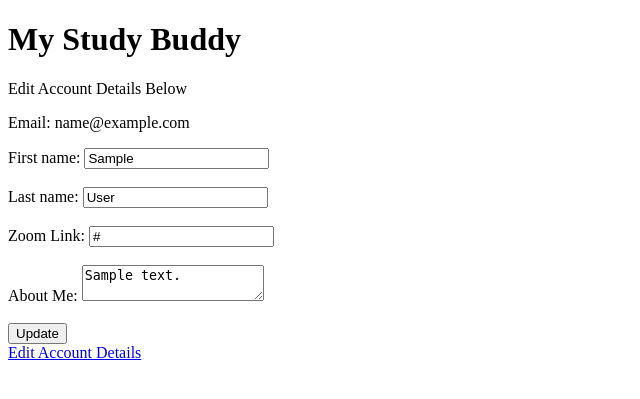
After one commit to gloriasun4/Study-Buddy-Website, a Django app: template studybuddy/templates/studybuddy/editAccount.html in a window 1280 px wide. The commit adds this page. Shown: the top 399 px of the page, without its empty margins (0-640 px from the left). Run offline with Django 4.2, Linux system fonts and the light colour scheme; the template is opened without the code that fills it: most values are stand-ins (such as "Sample title", 1, 10 or a date in 2020); some libraries are stand-ins or nearby versions.

Commit message:
added form to edit and update the account info stored in a persons model

```diff
--- a/studybuddy/templates/studybuddy/account.html
+++ b/studybuddy/templates/studybuddy/account.html
@@ -6,7 +6,7 @@
 <p>Email: {{Email}}</p>
 <p>First Name: {{FirstName}}</p>
 <p>Last Name: {{LastName}}</p>
-<p>Zoom Link: {{ZoomLink}}</p>
+<p>Zoom Link:  <a href="{{ZoomLink}}">{{ZoomLink}}</a> </p>
 <p>About Me: {{AboutMe}}</p>
 
   <a href="{% url 'studybuddy:editAccount' user.email%}">Edit Account Details</a>
--- /dev/null
+++ b/studybuddy/templates/studybuddy/editAccount.html
@@ -0,0 +1,27 @@
+
+<!DOCTYPE html>
+{% load socialaccount %}
+<html lang="en">
+<body>
+<h1>My Study Buddy</h1>
+<p>Edit Account Details Below</p>
+<p>Email: {{Email}}</p>
+<form action="{% url 'studybuddy:updateAccount' user.email%}" method="post">
+  {% csrf_token %}
+  <label for="fname">First name:</label>
+  <input type="text" id="fname" name="fname" value={{FirstName}}><br><br>
+  <label for="lname">Last name:</label>
+  <input type="text" id="lname" name="lname" value={{LastName}}><br><br>
+  <label for="zlink">Zoom Link:</label>
+  <input type="url" id="zlink" name="zlink" value={{ZoomLink}}><br><br>
+  <label for="blurb">About Me:</label>
+  <textarea type="text" id="blurb" name="blurb" >{{AboutMe}} </textarea><br><br>
+  <input type="submit" value="Update">
+</form>
+
+  <a href="{% url 'studybuddy:editAccount' user.email%}">Edit Account Details</a>
+  <!--check if in model
+      if not add {{ user.username }}, {{ user.email }} as model instance and rest as blank-->
+
+</body>
+</html>
--- a/studybuddy/urls.py
+++ b/studybuddy/urls.py
@@ -10,4 +10,5 @@ urlpatterns = [
     path('<str:email>/account/', views.account, name='account'),
     path('<str:email>/account/add/', views.addAccount, name='addAccount'),
     path('<str:email>/account/edit/', views.EditAccount, name='editAccount'),
+    path('<str:email>/account/update/', views.UpdateAccount, name='updateAccount'),
 ]
```
Also changed, not shown: studybuddy/views.py (+21 -1 lines), db.sqlite3.
